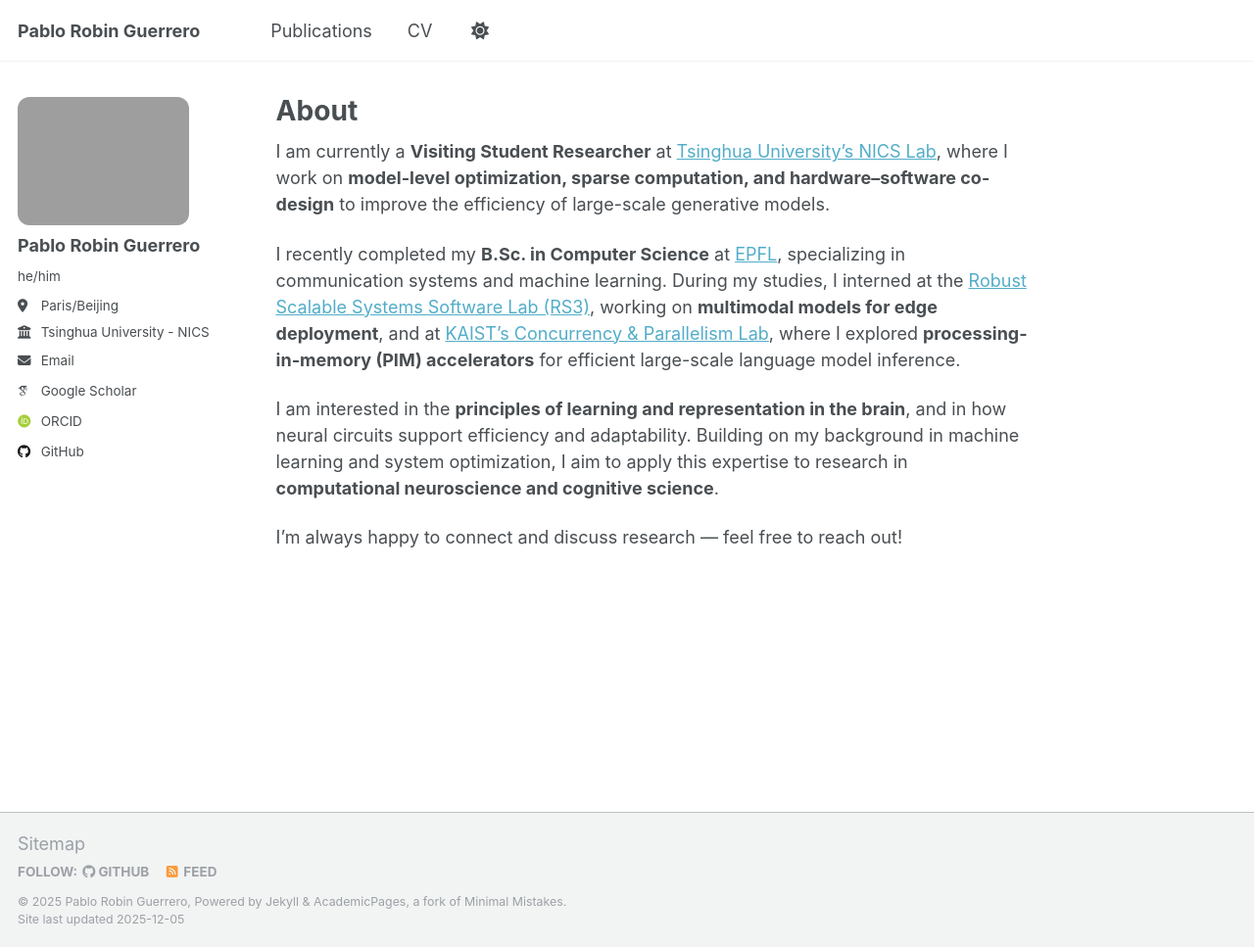
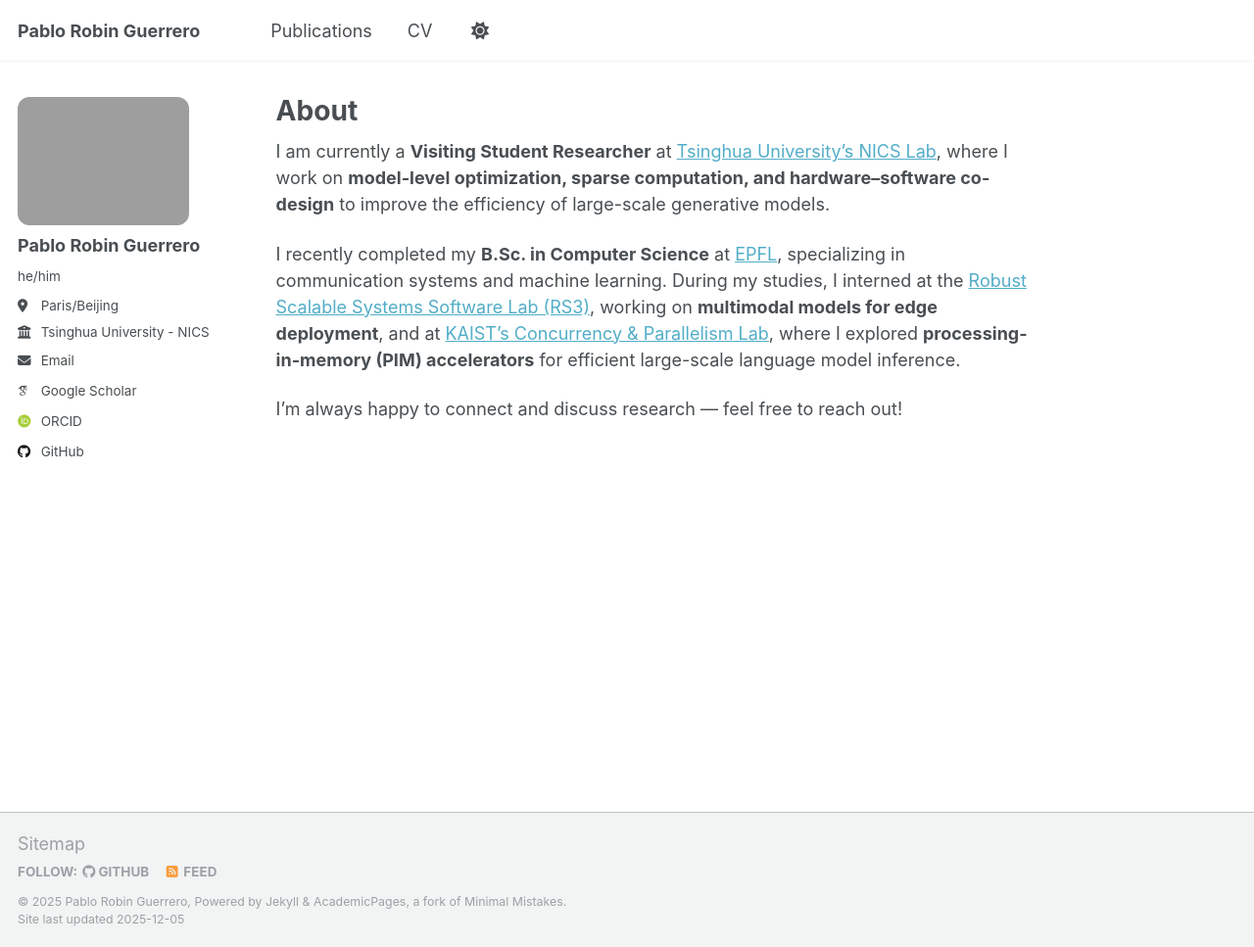
Before and after one commit to veridisyndrome/veridisyndrome.github.io, a Jekyll site: the page built from _pages/about.md, in a window 1280 px wide and 967 px high. Shown: the whole window at 98% size. Built offline with Jekyll 4.4.1, drawn with Linux system fonts in a browser that asks for light colours; some web fonts are replaced; a script that is not in the unit is left out.

Commit message:
refresh
Removed a sentence about interests in neuroscience and cognitive science.

```diff
--- a/_pages/about.md
+++ b/_pages/about.md
@@ -11,6 +11,4 @@
 
 I recently completed my **B.Sc. in Computer Science** at [EPFL](https://www.epfl.ch/), specializing in communication systems and machine learning. During my studies, I interned at the [Robust Scalable Systems Software Lab (RS3)](https://rs3lab.github.io/), working on **multimodal models for edge deployment**, and at [KAIST’s Concurrency & Parallelism Lab](https://cp.kaist.ac.kr/), where I explored **processing-in-memory (PIM) accelerators** for efficient large-scale language model inference.
 
-I am interested in the **principles of learning and representation in the brain**, and in how neural circuits support efficiency and adaptability. Building on my background in machine learning and system optimization, I aim to apply this expertise to research in **computational neuroscience and cognitive science**.
-
 I’m always happy to connect and discuss research — feel free to reach out!
```
